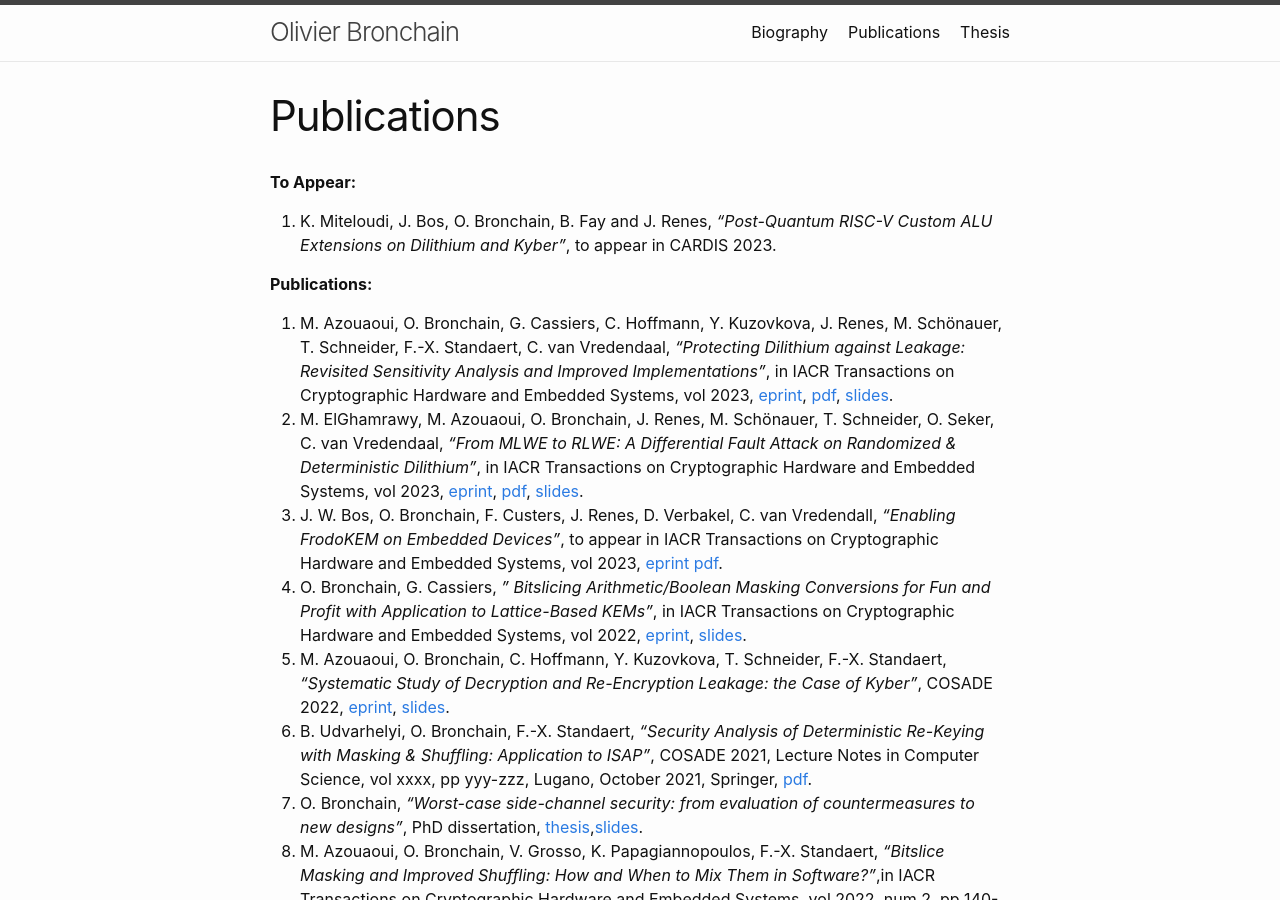
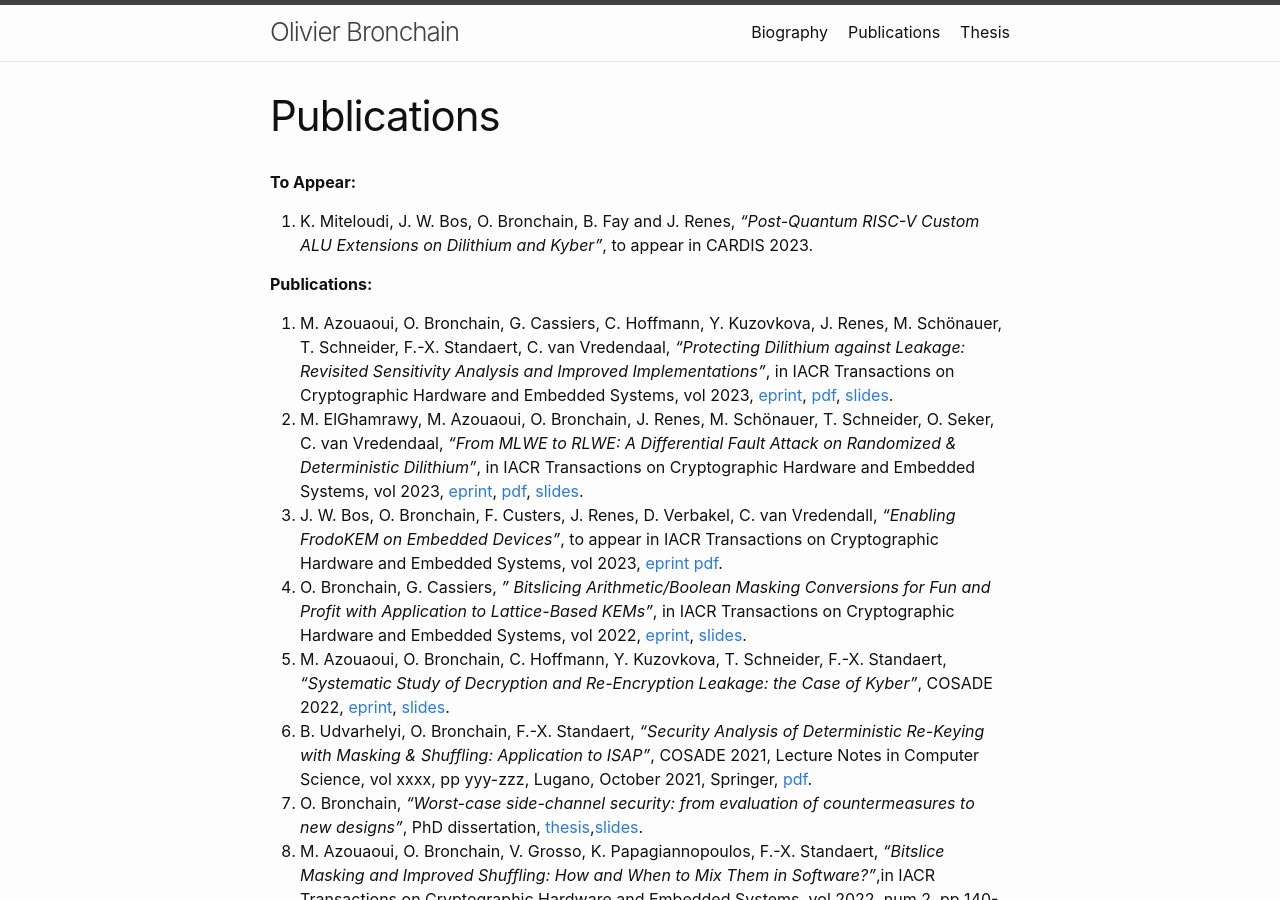
Before and after one commit to obronchain/obronchain.github.io, a Jekyll site: the page built from publications.md, in a window 1280 px wide and 900 px high. Built offline with Jekyll 4.4.1, drawn with Linux system fonts in a browser that asks for light colours; a style sheet for code colours, icons or effects is not loaded.

Commit message:
update paper list

```diff
--- a/publications.md
+++ b/publications.md
@@ -6,7 +6,7 @@ permalink: /publications/
 
 
 **To Appear:**
-1. K. Miteloudi, J. Bos, O. Bronchain, B. Fay and J. Renes, _"Post-Quantum RISC-V Custom ALU Extensions on Dilithium and Kyber"_, to appear in CARDIS 2023.
+1. K. Miteloudi, J. W. Bos, O. Bronchain, B. Fay and J. Renes, _"Post-Quantum RISC-V Custom ALU Extensions on Dilithium and Kyber"_, to appear in CARDIS 2023.
 
 **Publications:**
 1. M. Azouaoui, O. Bronchain, G. Cassiers, C. Hoffmann, Y. Kuzovkova, J. Renes, M. Schönauer, T. Schneider, F.-X. Standaert, C. van Vredendaal, _"Protecting Dilithium against Leakage: Revisited Sensitivity Analysis and Improved Implementations"_, in IACR Transactions on Cryptographic Hardware and Embedded Systems, vol 2023, [eprint](https://eprint.iacr.org/2022/1406), [pdf](https://tches.iacr.org/index.php/TCHES/article/view/11158), [slides](https://iacr.org/submit/files/slides/2023/tches/ches2023/4_20/slides.pptx).
```
